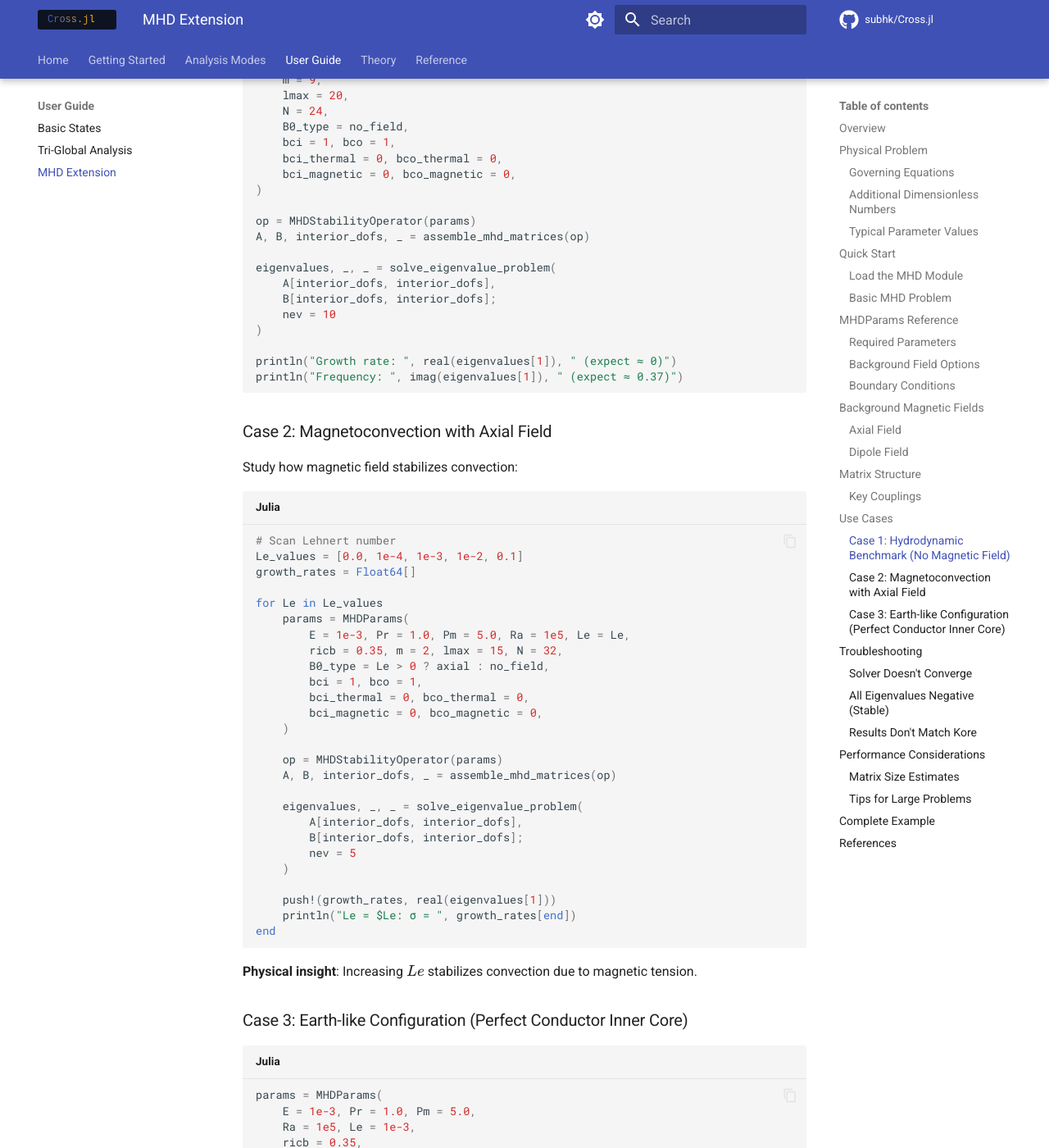
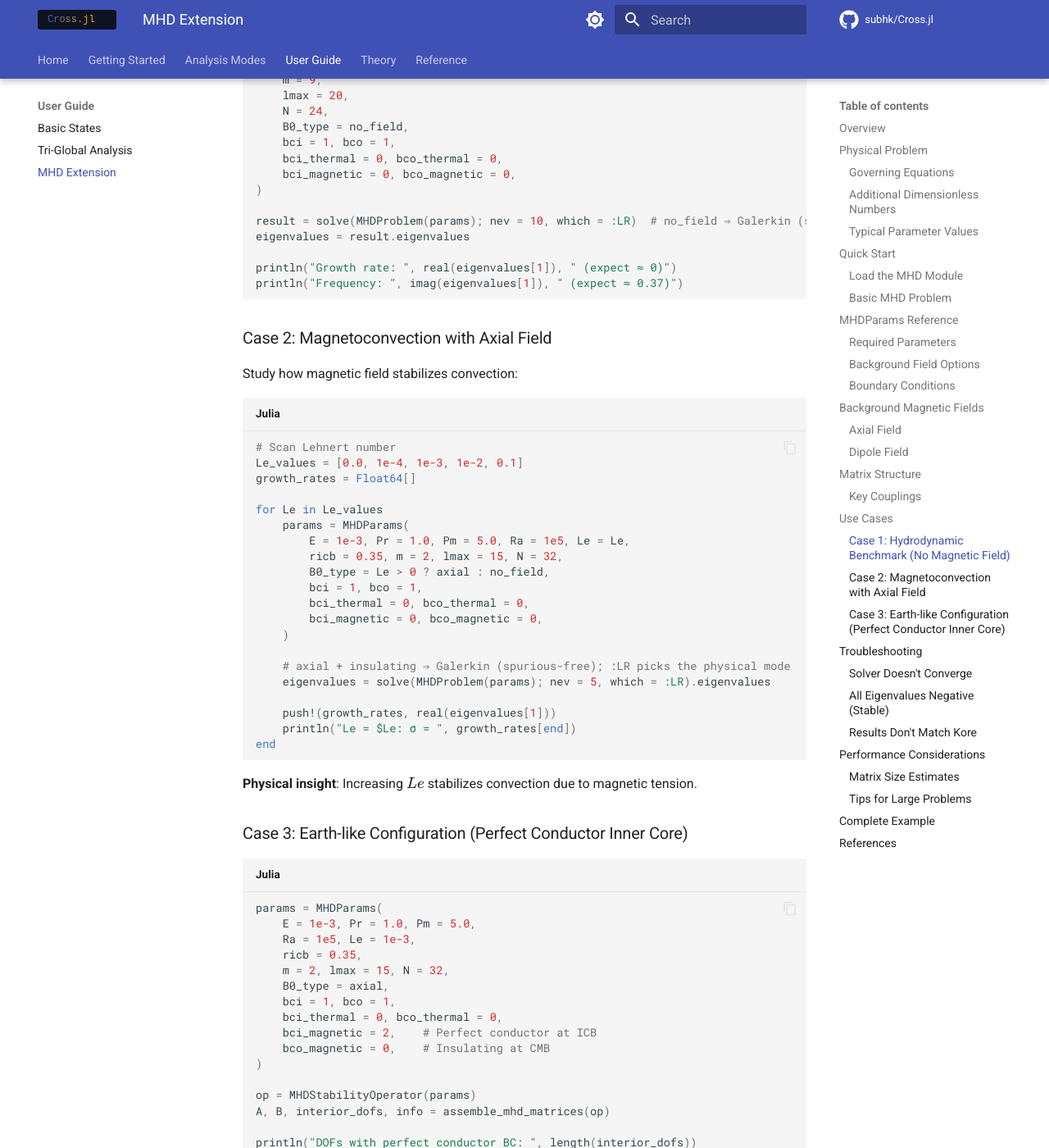
Before and after one commit to subhk/Cross.jl, an MkDocs documentation site: the page built from docs/mhd_extension.md, in a window 1280 px wide and 1400 px high, scrolled down 6505 px. Shown: the whole window at 82% size. Built offline with MkDocs 1.6.1 and Material for MkDocs 9.7.7, drawn with Linux system fonts in a browser that asks for light colours; comment, search, counter and statistics services are not loaded; some of the changed text lies outside the part shown.

Commit message:
Update mhd_extension.md

```diff
--- a/docs/mhd_extension.md
+++ b/docs/mhd_extension.md
@@ -267,14 +267,8 @@ params = MHDParams(
     bci_magnetic = 0, bco_magnetic = 0,
 )
 
-op = MHDStabilityOperator(params)
-A, B, interior_dofs, _ = assemble_mhd_matrices(op)
-
-eigenvalues, _, _ = solve_eigenvalue_problem(
-    A[interior_dofs, interior_dofs],
-    B[interior_dofs, interior_dofs];
-    nev = 10
-)
+result = solve(MHDProblem(params); nev = 10, which = :LR)  # no_field ⇒ Galerkin (spurious-free)
+eigenvalues = result.eigenvalues
 
 println("Growth rate: ", real(eigenvalues[1]), " (expect ≈ 0)")
 println("Frequency: ", imag(eigenvalues[1]), " (expect ≈ 0.37)")
@@ -299,14 +293,8 @@ for Le in Le_values
         bci_magnetic = 0, bco_magnetic = 0,
     )
 
-    op = MHDStabilityOperator(params)
-    A, B, interior_dofs, _ = assemble_mhd_matrices(op)
-
-    eigenvalues, _, _ = solve_eigenvalue_problem(
-        A[interior_dofs, interior_dofs],
-        B[interior_dofs, interior_dofs];
-        nev = 5
-    )
+    # axial + insulating ⇒ Galerkin (spurious-free); :LR picks the physical mode
+    eigenvalues = solve(MHDProblem(params); nev = 5, which = :LR).eigenvalues
 
     push!(growth_rates, real(eigenvalues[1]))
     println("Le = $Le: σ = ", growth_rates[end])
@@ -415,15 +403,10 @@ params = MHDParams(
     heating = :differential,
 )
 
-# Solve
-op = MHDStabilityOperator(params)
-A, B, interior_dofs, _ = assemble_mhd_matrices(op)
-
-eigenvalues, eigenvectors, info = solve_eigenvalue_problem(
-    A[interior_dofs, interior_dofs],
-    B[interior_dofs, interior_dofs];
-    nev = 10
-)
+# Solve (no_field/axial + insulating ⇒ tau-free Galerkin, spurious-free)
+result = solve(MHDProblem(params); nev = 10, which = :LR)
+eigenvalues  = result.eigenvalues
+eigenvectors = result.eigenvectors
 
 # Results
 println("\nLeading eigenvalues:")
```
